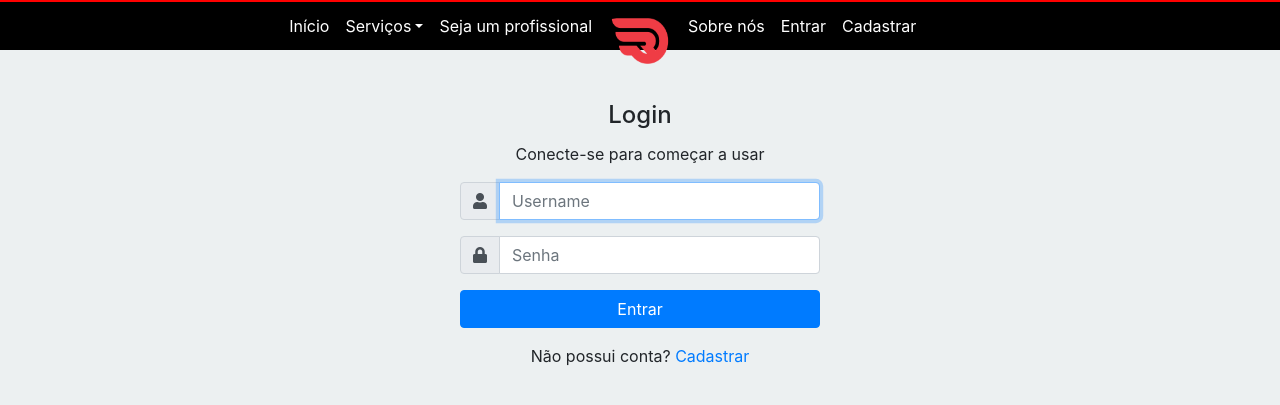
After one commit to doyleSM/projeto2-ruffus, a Django app: page /usuarios/login/ in a window 1280 px wide. The commit adds this page. Shown: the top 405 px of the page. Run offline with Django 3.2, Linux system fonts and the light colour scheme; data that the repository does not hold is empty; some libraries are stand-ins or nearby versions.

Commit message:
autorizando login de usuarios

```diff
--- a/ruffus_core/settings.py
+++ b/ruffus_core/settings.py
@@ -125,3 +125,4 @@ USE_TZ = True
 STATIC_URL = '/static/'
 MEDIA_ROOT = os.path.join(BASE_DIR, 'media')
 AUTH_USER_MODEL = 'usuarios.User'
+LOGIN_URL = 'login'
--- a/templates/base.html
+++ b/templates/base.html
@@ -62,7 +62,7 @@
             </li>
             {% else %}
             <li class="nav-item">
-                <a class="nav-link" href="#">Entrar</a>
+                <a class="nav-link" href="{% url 'usuarios:login' %}">Entrar</a>
             </li>
             <li class="nav-item">
                 <a class="nav-link" href="{% url 'usuarios:cadastro_cliente' %}">Cadastrar</a>
--- /dev/null
+++ b/usuarios/templates/usuarios/login.html
@@ -0,0 +1,49 @@
+{% extends "base.html" %}
+{% load widget_tweaks %}
+{%  load static %}
+
+{% block script %}
+      <link href="{% static 'bootstrap/css/registro_cliente.css' %}" rel="stylesheet">
+        <link rel="stylesheet" href="https://use.fontawesome.com/releases/v5.0.8/css/all.css">
+  {% endblock %}
+
+{% block container %}
+
+    <div  style="margin-top: 15px;">
+        <article class="card-body mx-auto" style="max-width: 400px;">
+	        <h4 class="card-title mt-3 text-center">Login</h4>
+	        <p class="text-center">Conecte-se para começar a usar</p>
+	        <form method="post">
+                {% csrf_token %}
+                 <div class="form-group input-group">
+                     {{ form.username.errors }}
+		            <div class="input-group-prepend">
+		                <span class="input-group-text"> <i class="fa fa-user"></i> </span>
+		            </div>
+                    {% render_field form.username class="form-control" placeholder='Username' %}
+
+
+                    </div> <!-- form-group// -->
+
+                <div class="form-group input-group">
+                    <div class="input-group-prepend">
+                        <span class="input-group-text"> <i class="fa fa-lock"></i> </span>
+                    </div>
+                    {% render_field form.password class="form-control" placeholder='Senha' %}
+                </div> <!-- form-group// -->
+
+
+                 {% for error in form.non_field_errors %}
+                     <div class="alert alert-warning">
+                            {{ error }}
+                        </div>
+                 {% endfor %}
+
+                <div class="form-group">
+                    <button type="submit" class="btn btn-primary btn-block">Entrar </button>
+                </div> <!-- form-group// -->
+                <p class="text-center">Não possui conta? <a href="">Cadastrar</a> </p>
+            </form>
+        </article>
+    </div> <!-- card.// -->
+{% endblock %}
--- a/usuarios/urls.py
+++ b/usuarios/urls.py
@@ -1,10 +1,12 @@
 from django.urls import path
-from .views import ClienteCadastroView, logout_view, PrestadorCadastroView, PrestadorCategoriasView
+from .views import ClienteCadastroView, logout_view, PrestadorCadastroView, PrestadorCategoriasView, Login
+
+
 app_name = 'usuarios'
 urlpatterns = [
     path('cadastro/cliente/', ClienteCadastroView.as_view(), name='cadastro_cliente'),
     path('cadastro/prestador/', PrestadorCadastroView.as_view(), name='cadastro_prestador'),
     path('cadastro/categorias/', PrestadorCategoriasView.as_view(), name='categorias_prestador'),
-
-    path('logout', logout_view, name='logout'),
+    path('login/', Login.as_view(), name='login'),
+    path('logout/', logout_view, name='logout'),
 ]
--- a/usuarios/views.py
+++ b/usuarios/views.py
@@ -1,4 +1,5 @@
-from django.contrib.auth import login
+from django.contrib.auth import login, REDIRECT_FIELD_NAME
+from django.contrib.auth.forms import AuthenticationForm
 from django.shortcuts import redirect
 from django.views.generic import CreateView, UpdateView
 from django.utils.decorators import method_decorator
@@ -8,6 +9,7 @@ from .models import User, Endereco, Prestador
 from django.contrib import messages
 from django.urls import reverse, reverse_lazy
 from django.contrib.auth import logout
+from django.contrib.auth.views import LoginView
 
 
 class ClienteCadastroView(CreateView):
@@ -46,7 +48,7 @@ class PrestadorCadastroView(CreateView):
         return redirect(self.get_success_url())
 
     def get_success_url(self):
-        messages.warning(self.request, 'Prestador cadastrado com sucesso, aguarde análise')
+        messages.warning(self.request, 'Cadastro realizado com sucesso! Usuário aguardando análise')
         return reverse('index')
 
 
@@ -67,6 +69,18 @@ def logout_view(request):
     return redirect('index')
 
 
+class Login(LoginView):
+
+    form_class = AuthenticationForm
+    authentication_form = None
+    #redirect_field_name = REDIRECT_FIELD_NAME
+    template_name = 'usuarios/login.html'
+    redirect_authenticated_user = 'index'
+
+    def get_success_url(self):
+        messages.success(self.request, 'Usuário logado')
+        return reverse('index')
+
 class PrestadorCategoriasView(UpdateView):
     model = Prestador
     form_class = PrestadorCategoriasForm
```
